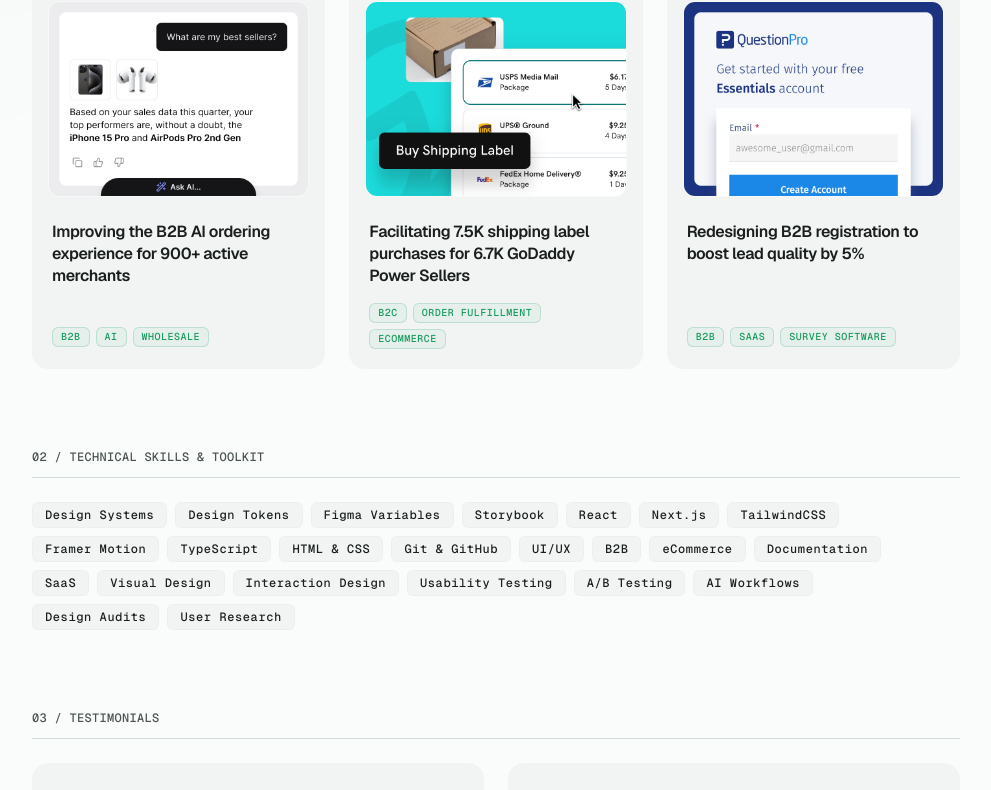
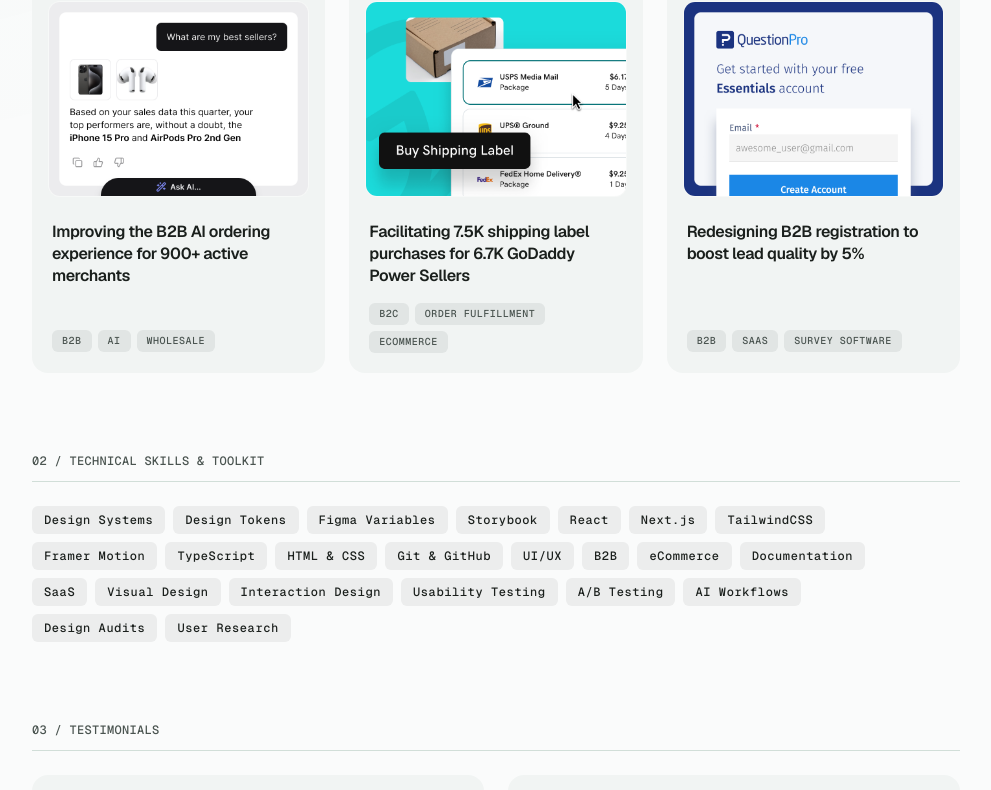
Before and after one commit to omguillermo/portfolio-gemini-v0, a Next.js app: page / in a window 1280 px wide. Shown: the part 570-1360 px from the top of the page, without its empty margins (144-1135 px from the left). Built offline with nearby package versions, Linux system fonts and the light colour scheme.

Commit message:
style(design-system): convert tags across all pages to flat, borderless solid recessed style (bg-foreground/7 border-0)

```diff
--- a/app/case-studies/[slug]/page.tsx
+++ b/app/case-studies/[slug]/page.tsx
@@ -215,7 +215,7 @@
         {/* Project Tag Pills */}
         <div className="mb-4 flex flex-wrap gap-2">
           {project.tag.split(/[,•]/).map((t) => (
-            <span key={t.trim()} className="inline-flex items-center px-2.5 py-0.5 rounded-md text-mono font-mono text-xxs uppercase tracking-wider text-brand bg-brand/5 border border-brand/20">
+            <span key={t.trim()} className="inline-flex items-center px-2.5 py-1 rounded-md text-mono font-mono text-xxs uppercase tracking-wider text-secondary bg-foreground/[0.07] border-0 font-medium">
               {t.trim()}
             </span>
           ))}
--- a/app/page.tsx
+++ b/app/page.tsx
@@ -88,7 +88,7 @@
                             {project.tag.split(/[,•]/).map((tagText, tIdx) => (
                               <span
                                 key={tIdx}
-                                className="inline-flex items-center px-2 py-0.5 rounded-md text-mono font-mono text-xxs uppercase tracking-wider text-brand bg-brand/5 border border-brand/20"
+                                className="inline-flex items-center px-2.5 py-1 rounded-md text-mono font-mono text-xxs uppercase tracking-wider text-secondary bg-foreground/[0.07] border-0 font-medium"
                               >
                                 {tagText.trim()}
                               </span>
@@ -125,7 +125,7 @@
                 'UI/UX', 'B2B', 'eCommerce', 'Documentation', 'SaaS', 'Visual Design', 'Interaction Design',
                 'Usability Testing', 'A/B Testing', 'AI Workflows', 'Design Audits', 'User Research'
               ].map(s => (
-                <span key={s} className="text-mono font-mono text-xs tracking-wider bg-surface-inset border border-border/20 rounded-md px-3 py-1 text-primary hover:border-brand/20 hover:bg-brand/5 hover:text-brand transition-all duration-300">
+                <span key={s} className="text-mono font-mono text-xs tracking-wider bg-foreground/[0.06] border-0 rounded-md px-3 py-1.5 text-primary hover:bg-brand/10 hover:text-brand transition-all duration-300">
                   {s}
                 </span>
               ))}
```
